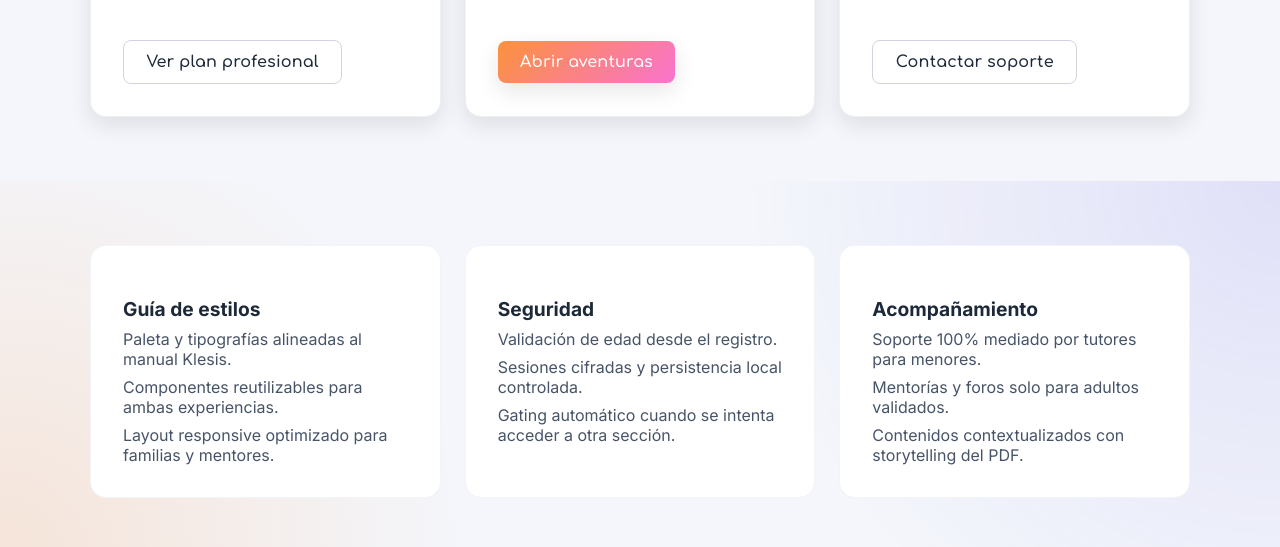
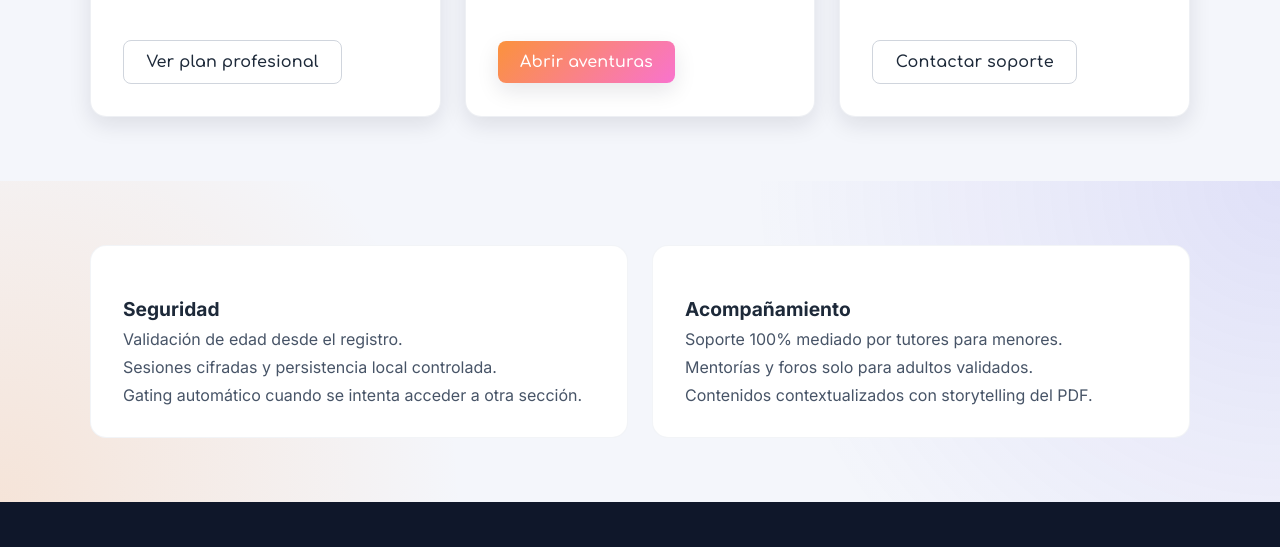
Before and after one commit to Akik0ooo/Klesis_v2, a plain HTML site: page index.html in a window 1280 px wide. Shown: the part 1593-2140 px from the top of the page. Drawn offline with Linux system fonts and the light colour scheme.

Commit message:
Actualizando feture/home

```diff
--- a/index.html
+++ b/index.html
@@ -148,14 +148,6 @@
 
 				<section class="section supporting">
 					<div class="supporting__grid">
-						<article class="supporting-card">
-							<h3 class="supporting-card__title">Guía de estilos</h3>
-							<ul class="supporting-card__list">
-								<li>Paleta y tipografías alineadas al manual Klesis.</li>
-								<li>Componentes reutilizables para ambas experiencias.</li>
-								<li>Layout responsive optimizado para familias y mentores.</li>
-							</ul>
-						</article>
 						<article class="supporting-card">
 							<h3 class="supporting-card__title">Seguridad</h3>
 							<ul class="supporting-card__list">
```
